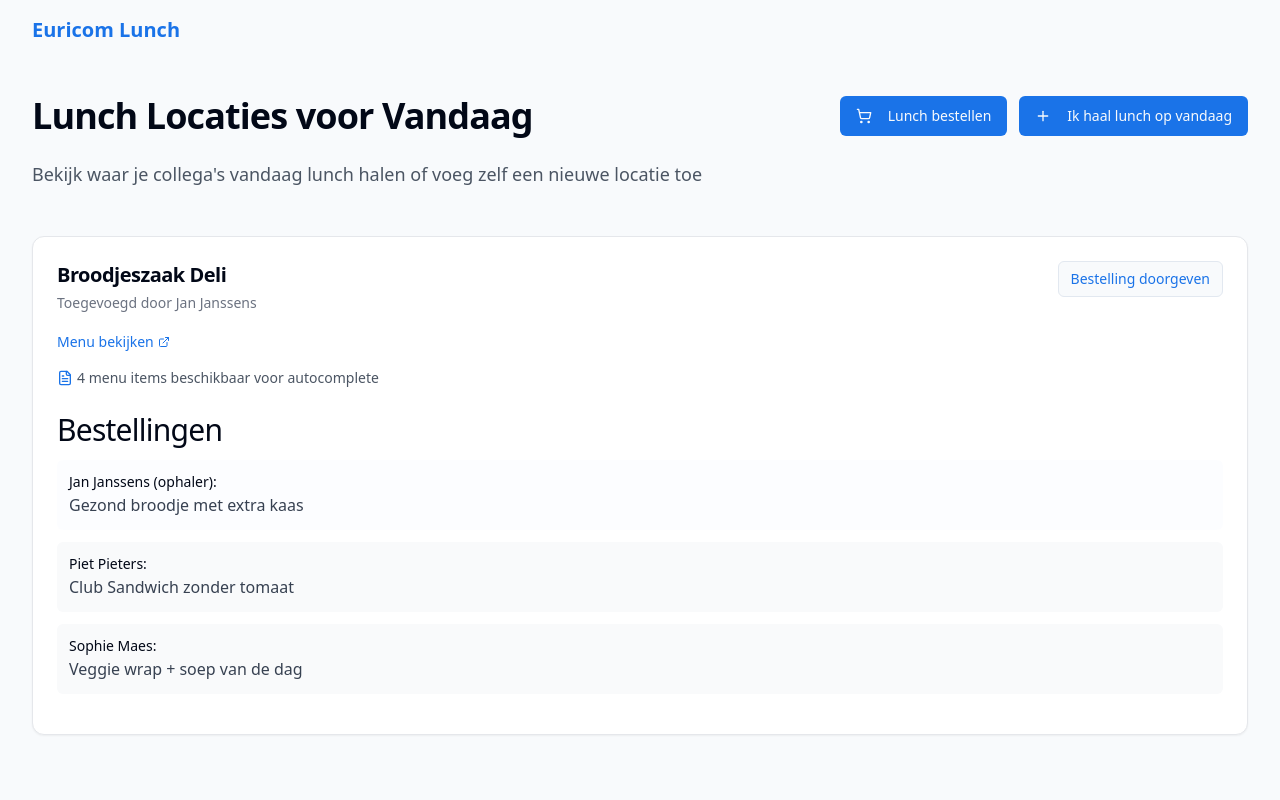
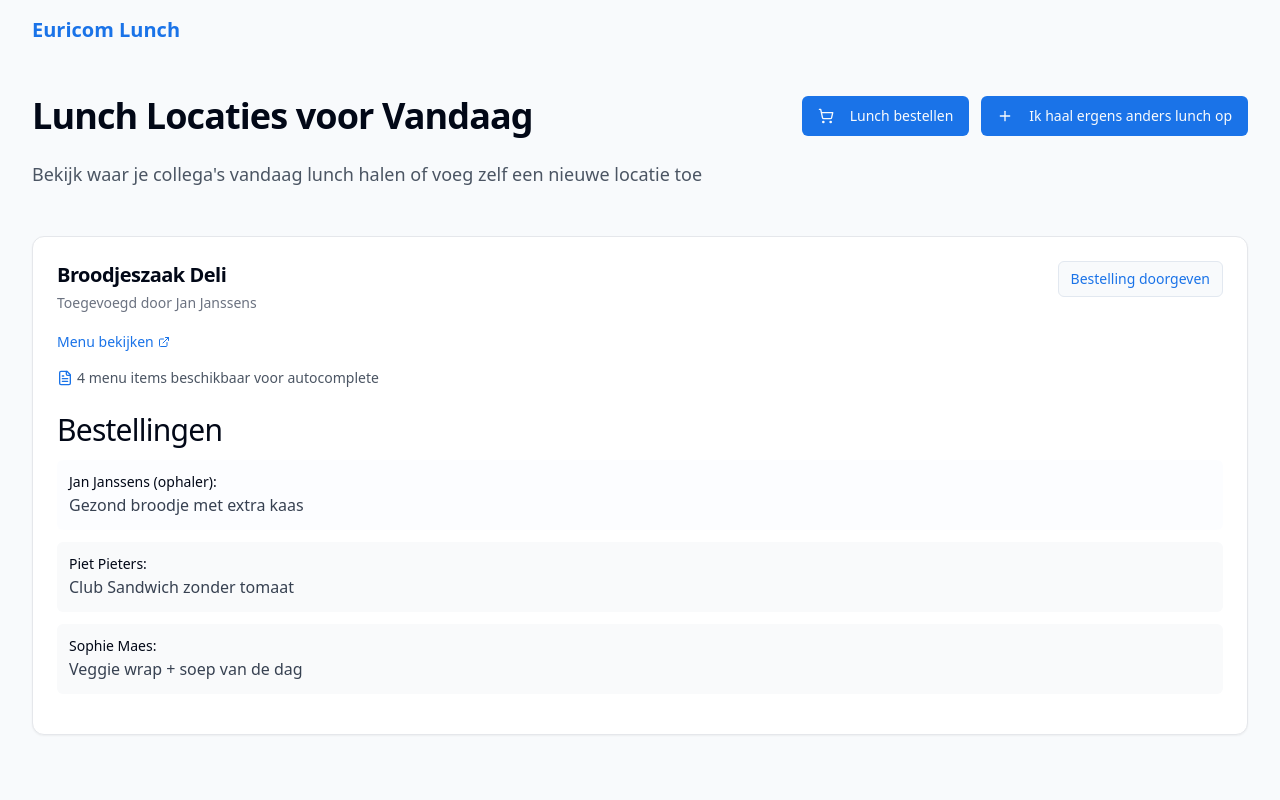
Before and after one commit to Najdo/lunchify-quick-order, a React (Vite) app: page /locations in a window 1280 px wide. Shown: the top 800 px of the page. Built offline with nearby package versions, Linux system fonts and the light colour scheme.

Commit message:
Code edited in Lovable Code Editor
Edited UI in Lovable

```diff
--- a/src/pages/LunchLocations.tsx
+++ b/src/pages/LunchLocations.tsx
@@ -196,7 +196,7 @@ const LunchLocations = () => {
                   className="bg-euricom hover:bg-euricom-dark"
                 >
                   <Plus className="mr-2 h-4 w-4" />
-                  Ik haal lunch op vandaag
+                  Ik haal ergens anders lunch op
                 </Button>
               </div>
             </div>
@@ -216,7 +216,7 @@ const LunchLocations = () => {
                 className="bg-euricom hover:bg-euricom-dark"
               >
                 <Plus className="mr-2 h-4 w-4" />
-                Ik haal lunch op vandaag
+                Ik haal ergens anders lunch op
               </Button>
             </div>
           ) : (
@@ -317,7 +317,7 @@ const LunchLocations = () => {
       <Dialog open={isAddDialogOpen} onOpenChange={setIsAddDialogOpen}>
         <DialogContent className="sm:max-w-md">
           <DialogHeader>
-            <DialogTitle>Ik haal lunch op vandaag</DialogTitle>
+            <DialogTitle>Ik haal ergens anders lunch op</DialogTitle>
           </DialogHeader>
 
           <div className="space-y-4 py-4">
```
